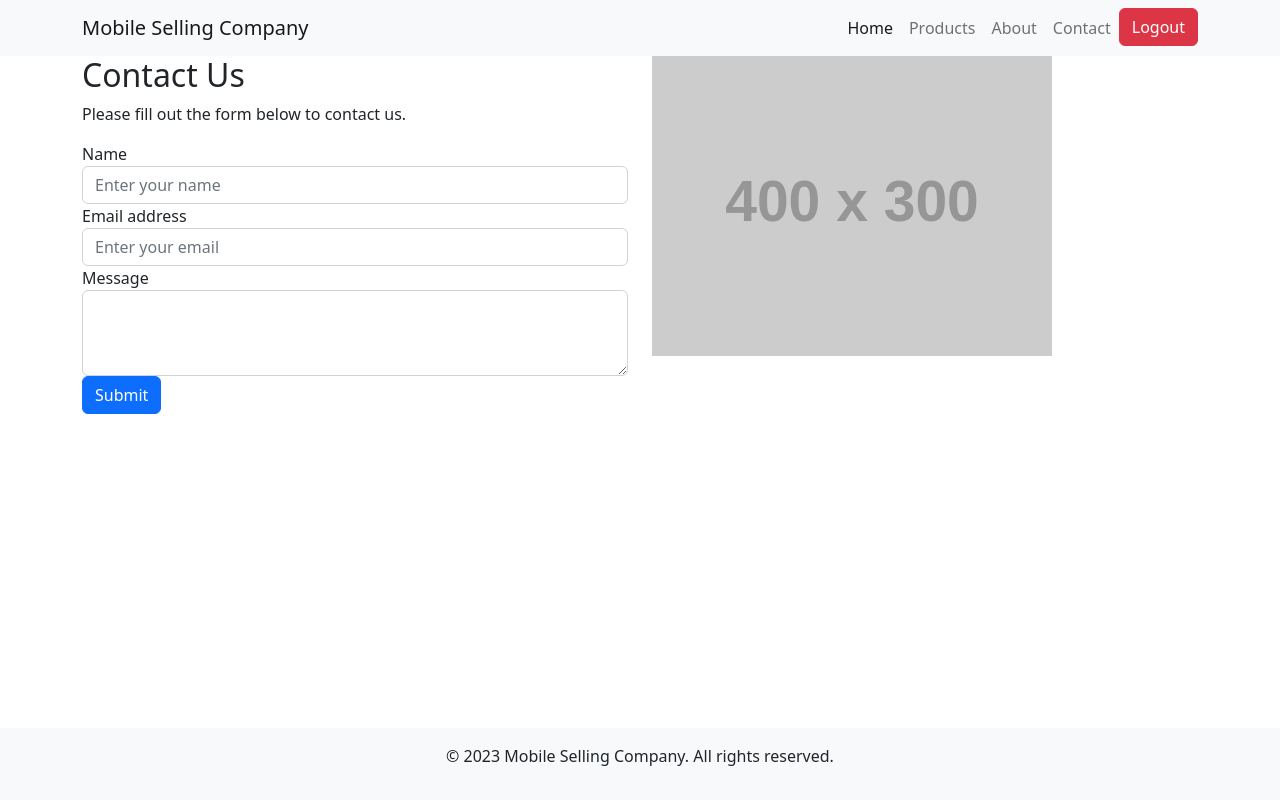
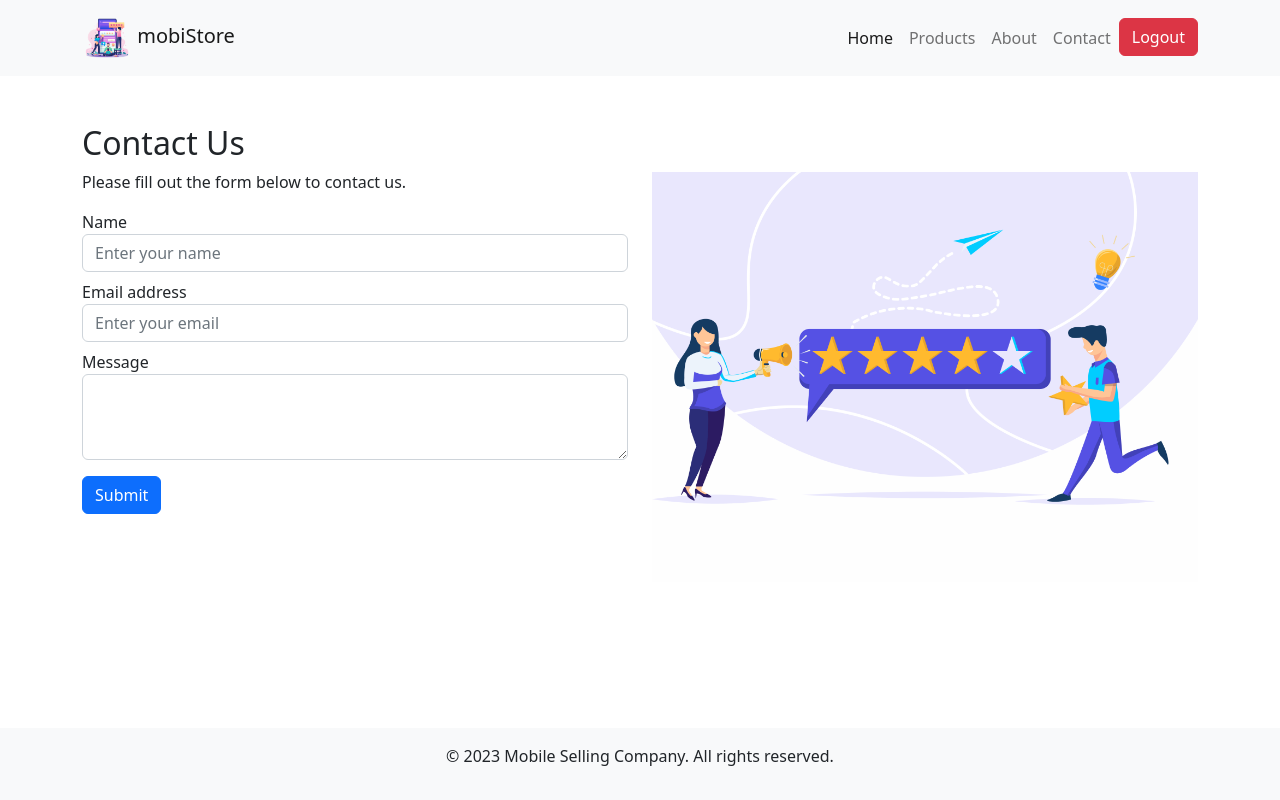
Before and after one commit to geekabhinav007/MobileCompanyWebsite, a website: page public/contact.html in a window 1280 px wide. Drawn offline with nearby package versions, Linux system fonts and the light colour scheme; placeholder pictures from the web are drawn by us.

Commit message:
added and enhanced contact form

```diff
--- a/public/contact.html
+++ b/public/contact.html
@@ -14,7 +14,11 @@
 	<header>
 		<nav class="navbar navbar-expand-lg navbar-light bg-light">
 			<div class="container">
-				<a class="navbar-brand" href="#">Mobile Selling Company</a>
+				<!-- add logo from img folder -->
+				<a class="navbar-brand" href="home.html">
+					<img src="img/logo.png" alt="logo" width="50" height="50">
+					mobiStore
+				</a>
 				<button class="navbar-toggler" type="button" data-bs-toggle="collapse" data-bs-target="#navbarNav"
 					aria-controls="navbarNav" aria-expanded="false" aria-label="Toggle navigation">
 					<span class="navbar-toggler-icon"></span>
@@ -45,7 +49,7 @@
 	</header>
 	<main>
 		<section id="contact">
-			<div class="container">
+			<div class="mt-5 container">
 				<div class="row">
 					<div class="col-md-6">
 						<h2>Contact Us</h2>
@@ -56,27 +60,27 @@
 								<input type="text" class="form-control" id="name" name="name"
 									placeholder="Enter your name">
 							</div>
-							<div class="form-group">
+							<div class=" mt-2 form-group">
 								<label for="email">Email address</label>
 								<input type="email" class="form-control" id="email" name="email"
 									aria-describedby="emailHelp" placeholder="Enter your email">
 							</div>
-							<div class="form-group">
+							<div class=" mt-2 form-group">
 								<label for="message">Message</label>
 								<textarea class="form-control" id="message" name="message" rows="3"></textarea>
 							</div>
-							<button type="submit" class="btn btn-primary">Submit</button>
+							<button type="submit" class=" mt-3 btn btn-primary">Submit</button>
 						</form>
-
 					</div>
-					<div class="col-md-6">
-						<img src="https://via.placeholder.com/400x300.png?text=Contact+Us+Image" alt="Contact Us Image"
-							class="img-fluid">
+					<div class=" mt-5 col-md-6">
+						<!-- <img src="https://toppng.com/uploads/preview/training-png-11553373957geiyxwlzxd.png" -->
+						<img src="img/contact.jpg" width="600" height="500" alt="Contact Us Image" class="img-fluid">
 					</div>
 				</div>
 			</div>
 		</section>
 	</main>
+
 
 	<footer class="py-3 bg-light fixed-bottom mt-auto">
 		<div class="container">
```
Also changed, not shown: public/about.html (+6 -2 lines), public/home.html (+7 -2 lines), public/products.html (+5 -1 lines), public/img/contact.jpg (added), public/img/logo.png (added), 1 other file.
